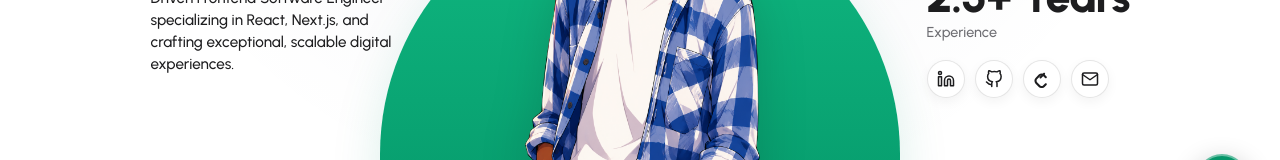
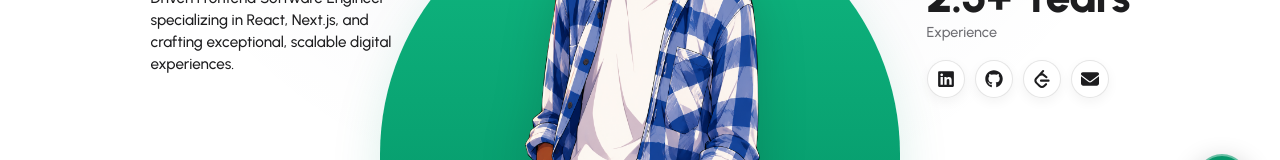
Before and after one commit to Narenkumar1234/Portfolio-lastest, a React (Vite) app: page / in a window 1280 px wide. Shown: the part 562-722 px from the top of the page. Built offline with nearby package versions, Linux system fonts and the light colour scheme.

Commit message:
Use official brand icons from react-icons (FaLinkedin, FaGithub, SiLeetcode, FaEnvelope)

```diff
--- a/package.json
+++ b/package.json
@@ -13,7 +13,8 @@
     "framer-motion": "^12.42.2",
     "lucide-react": "^1.26.0",
     "react": "^19.2.7",
-    "react-dom": "^19.2.7"
+    "react-dom": "^19.2.7",
+    "react-icons": "^5.7.0"
   },
   "devDependencies": {
     "@types/node": "^24.13.2",
--- a/src/components/SocialIcons.tsx
+++ b/src/components/SocialIcons.tsx
@@ -1,36 +1,6 @@
 import React from 'react';
-
-// LinkedIn Custom SVG
-export const LinkedInIcon: React.FC<{ size?: number; className?: string }> = ({ size = 18, className = '' }) => (
-  <svg width={size} height={size} viewBox="0 0 24 24" fill="none" stroke="currentColor" strokeWidth="2" strokeLinecap="round" strokeLinejoin="round" className={className}>
-    <path d="M16 8a6 6 0 0 1 6 6v7h-4v-7a2 2 0 0 0-2-2 2 2 0 0 0-2 2v7h-4v-7a6 6 0 0 1 6-6z"/>
-    <rect x="2" y="9" width="4" height="12"/>
-    <circle cx="4" cy="4" r="2"/>
-  </svg>
-);
-
-// GitHub Custom SVG
-export const GitHubIcon: React.FC<{ size?: number; className?: string }> = ({ size = 18, className = '' }) => (
-  <svg width={size} height={size} viewBox="0 0 24 24" fill="none" stroke="currentColor" strokeWidth="2" strokeLinecap="round" strokeLinejoin="round" className={className}>
-    <path d="M9 19c-5 1.5-5-2.5-7-3m14 6v-3.87a3.37 3.37 0 0 0-.94-2.61c3.14-.35 6.44-1.54 6.44-7A5.44 5.44 0 0 0 20 4.77 5.07 5.07 0 0 0 19.91 1S18.73.65 16 2.48a13.38 13.38 0 0 0-7 0C6.27.65 5.09 1 5.09 1A5.07 5.07 0 0 0 5 4.77a5.44 5.44 0 0 0-1.5 3.78c0 5.42 3.3 6.61 6.44 7A3.37 3.37 0 0 0 9 18.13V22"/>
-  </svg>
-);
-
-// LeetCode Custom SVG
-export const LeetCodeIcon: React.FC<{ size?: number; className?: string }> = ({ size = 18, className = '' }) => (
-  <svg width={size} height={size} viewBox="0 0 24 24" fill="currentColor" className={className}>
-    <path d="M16.102 17.93l-2.697 2.607c-.466.467-1.111.662-1.823.662s-1.357-.195-1.824-.662l-4.332-4.363c-.467-.467-.702-1.15-.702-1.863 0-.713.235-1.357.702-1.824l4.319-4.38c.467-.467 1.125-.645 1.837-.645s1.357.195 1.823.662l2.697 2.606c.514.515 1.365.497 1.9-.038.535-.536.553-1.387.039-1.901l-2.609-2.636c-1.005-1.005-2.395-1.48-3.85-1.48-1.454 0-2.844.475-3.85 1.48l-4.319 4.38c-1.005 1.005-1.503 2.378-1.503 3.832 0 1.455.498 2.828 1.503 3.833l4.333 4.363c1.005 1.005 2.395 1.503 3.85 1.503 1.454 0 2.844-.498 3.85-1.503l2.608-2.636c.514-.514.496-1.365-.039-1.901-.535-.535-1.386-.553-1.9.038z"/>
-    <path d="M10.848 10.936l4.981-5.004c.514-.514.496-1.365-.039-1.901-.535-.535-1.386-.553-1.9.038l-4.942 4.966c-.514.514-.496 1.365.039 1.901.535.535 1.386.553 1.9-.038z"/>
-  </svg>
-);
-
-// Mail Custom SVG
-export const MailIcon: React.FC<{ size?: number; className?: string }> = ({ size = 18, className = '' }) => (
-  <svg width={size} height={size} viewBox="0 0 24 24" fill="none" stroke="currentColor" strokeWidth="2" strokeLinecap="round" strokeLinejoin="round" className={className}>
-    <path d="M4 4h16c1.1 0 2 .9 2 2v12c0 1.1-.9 2-2 2H4c-1.1 0-2-.9-2-2V6c0-1.1.9-2 2-2z"/>
-    <polyline points="22,6 12,13 2,6"/>
-  </svg>
-);
+import { FaLinkedin, FaGithub, FaEnvelope } from 'react-icons/fa6';
+import { SiLeetcode } from 'react-icons/si';
 
 export interface SocialLinkData {
   name: string;
@@ -43,25 +13,25 @@ export const SOCIAL_LINKS_DATA: SocialLinkData[] = [
   {
     name: 'LinkedIn',
     url: 'https://www.linkedin.com/in/nightgamer01/',
-    icon: <LinkedInIcon size={18} />,
+    icon: <FaLinkedin size={18} />,
     ariaLabel: 'Narenkumar RM LinkedIn Profile',
   },
   {
     name: 'GitHub',
     url: 'https://github.com/Narenkumar1234/',
-    icon: <GitHubIcon size={18} />,
+    icon: <FaGithub size={18} />,
     ariaLabel: 'Narenkumar RM GitHub Profile',
   },
   {
     name: 'LeetCode',
     url: 'https://leetcode.com/NightGamer01/',
-    icon: <LeetCodeIcon size={18} />,
+    icon: <SiLeetcode size={18} />,
     ariaLabel: 'Narenkumar RM LeetCode Profile',
   },
   {
     name: 'Email',
     url: 'mailto:narenkumar2001@gmail.com',
-    icon: <MailIcon size={18} />,
+    icon: <FaEnvelope size={18} />,
     ariaLabel: 'Send Email to Narenkumar RM',
   },
 ];
```
Also changed, not shown: 1 other file (tests, documents, lock files or other folders).
